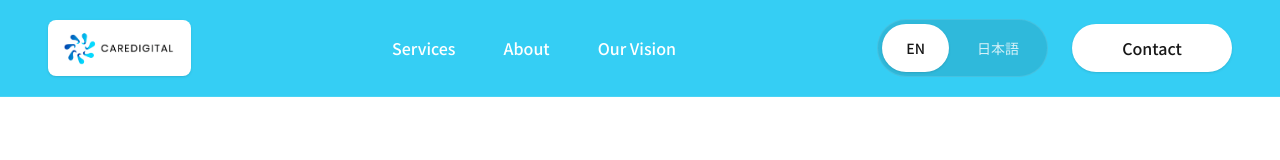
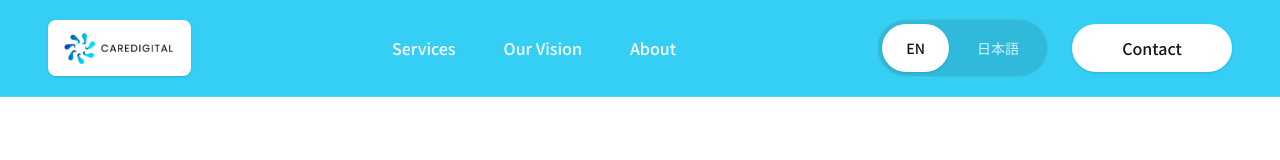
Before and after one commit to jocellinekeita/bilingual-clinic-websites, a Next.js app: page / in a window 1280 px wide. Shown: the top 160 px of the page. Built offline with nearby package versions, Linux system fonts and the light colour scheme.

Commit message:
switching header menu

```diff
--- a/components/site-header.tsx
+++ b/components/site-header.tsx
@@ -17,8 +17,8 @@ export function SiteHeader() {
 
   const links = [
     { href: "#services", label: content.nav.services[lang] },
+    { href: "#why-bilingual", label: content.nav.why[lang] },
     { href: "#about", label: content.nav.about[lang] },
-    { href: "#why-bilingual", label: content.nav.why[lang] },
   ]
 
   // 自然なアニメーション
```
